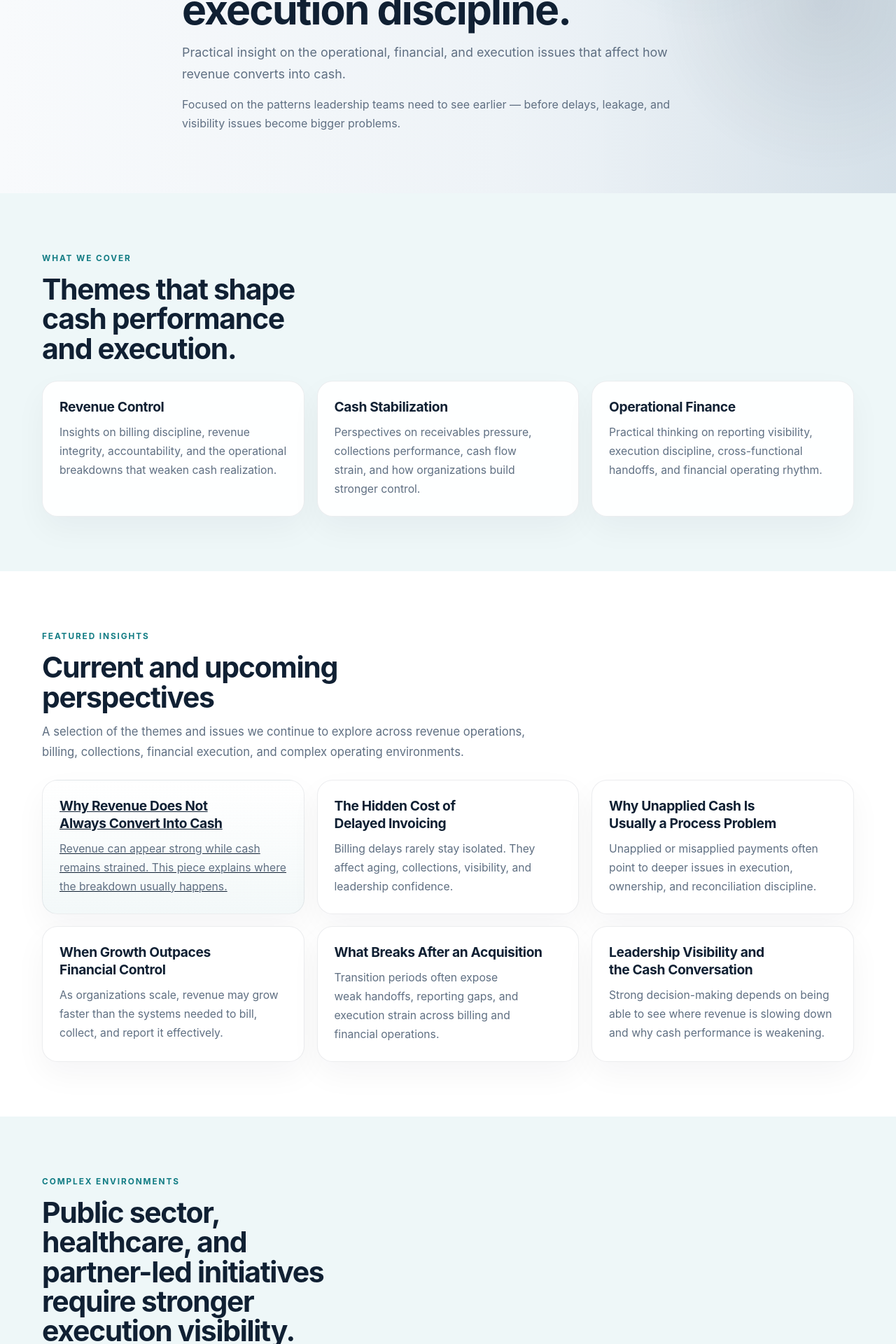
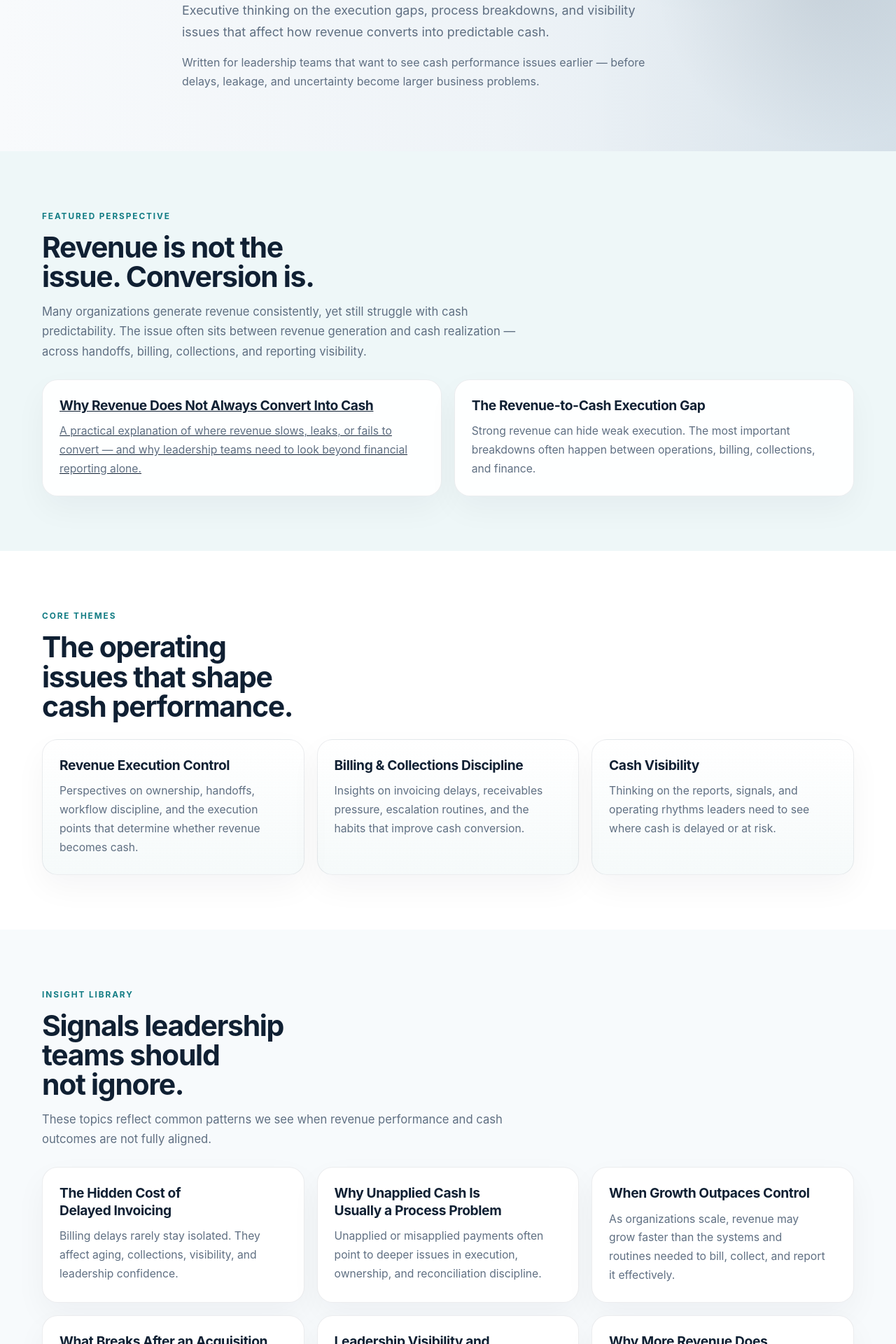
Before and after one commit to pjechete/prosperity-heritage-Advisory-Services, a Next.js app: page /insights in a window 1280 px wide. Shown: the part 400-2320 px from the top of the page at 70% size. Built offline with nearby package versions, Linux system fonts and the light colour scheme.

Commit message:
Update page.tsx

```diff
--- a/src/app/insights/page.tsx
+++ b/src/app/insights/page.tsx
@@ -2,189 +2,249 @@ import type { Metadata } from 'next'
 import Link from 'next/link'
 
 export const metadata: Metadata = {
-  title: 'Revenue Control & Cash Flow Insights | PHS Advisory',
+  title: 'Revenue Execution Control Insights | PHS Advisory',
   description:
-    'Insights on revenue control, billing, collections, financial visibility, public sector readiness, and the operational issues that affect cash performance.',
+    'Executive insights on revenue execution control, cash stabilization, billing discipline, collections execution, revenue leakage, and financial visibility.',
 }
 
 export default function InsightsPage() {
   return (
     <main>
+      {/* HERO */}
       <section className="page-hero">
         <div className="container page-hero-copy">
           <p className="eyebrow">Insights</p>
 
           <h1 className="page-title">
-            Perspectives on revenue control, cash performance, and execution discipline.
+            Perspectives on why revenue does not always become cash.
           </h1>
 
           <p className="section-copy section-copy-lg">
-            Practical insight on the operational, financial, and execution issues that affect how
-            revenue converts into cash.
+            Executive thinking on the execution gaps, process breakdowns, and
+            visibility issues that affect how revenue converts into predictable
+            cash.
           </p>
 
           <p className="hero-proof">
-            Focused on the patterns leadership teams need to see earlier — before delays,
-            leakage, and visibility issues become bigger problems.
+            Written for leadership teams that want to see cash performance
+            issues earlier — before delays, leakage, and uncertainty become
+            larger business problems.
           </p>
         </div>
       </section>
 
+      {/* FEATURED INSIGHT */}
       <section className="section section-soft">
         <div className="container">
-          <p className="section-label">What we cover</p>
+          <p className="section-label">Featured perspective</p>
 
-          <h2 className="section-title">Themes that shape cash performance and execution.</h2>
+          <h2 className="section-title">
+            Revenue is not the issue. Conversion is.
+          </h2>
 
-          <div className="card-grid three-up">
-            <div className="card card-feature">
-              <h3>Revenue Control</h3>
+          <p className="section-intro">
+            Many organizations generate revenue consistently, yet still struggle
+            with cash predictability. The issue often sits between revenue
+            generation and cash realization — across handoffs, billing,
+            collections, and reporting visibility.
+          </p>
+
+          <div className="card-grid two-up">
+            <Link
+              href="/insights/revenue-not-converting-to-cash"
+              className="card card-highlight"
+            >
+              <h3>Why Revenue Does Not Always Convert Into Cash</h3>
               <p>
-                Insights on billing discipline, revenue integrity, accountability, and the
-                operational breakdowns that weaken cash realization.
+                A practical explanation of where revenue slows, leaks, or fails
+                to convert — and why leadership teams need to look beyond
+                financial reporting alone.
               </p>
-            </div>
+            </Link>
 
-            <div className="card card-feature">
-              <h3>Cash Stabilization</h3>
+            <div className="card">
+              <h3>The Revenue-to-Cash Execution Gap</h3>
               <p>
-                Perspectives on receivables pressure, collections performance, cash flow strain,
-                and how organizations build stronger control.
-              </p>
-            </div>
-
-            <div className="card card-feature">
-              <h3>Operational Finance</h3>
-              <p>
-                Practical thinking on reporting visibility, execution discipline, cross-functional
-                handoffs, and financial operating rhythm.
+                Strong revenue can hide weak execution. The most important
+                breakdowns often happen between operations, billing, collections,
+                and finance.
               </p>
             </div>
           </div>
         </div>
       </section>
 
+      {/* CORE THEMES */}
       <section className="section">
         <div className="container">
-          <p className="section-label">Featured insights</p>
+          <p className="section-label">Core themes</p>
 
-          <h2 className="section-title">Current and upcoming perspectives</h2>
+          <h2 className="section-title">
+            The operating issues that shape cash performance.
+          </h2>
+
+          <div className="card-grid three-up">
+            <div className="card card-feature">
+              <h3>Revenue Execution Control</h3>
+              <p>
+                Perspectives on ownership, handoffs, workflow discipline, and
+                the execution points that determine whether revenue becomes
+                cash.
+              </p>
+            </div>
+
+            <div className="card card-feature">
+              <h3>Billing & Collections Discipline</h3>
+              <p>
+                Insights on invoicing delays, receivables pressure, escalation
+                routines, and the habits that improve cash conversion.
+              </p>
+            </div>
+
+            <div className="card card-feature">
+              <h3>Cash Visibility</h3>
+              <p>
+                Thinking on the reports, signals, and operating rhythms leaders
+                need to see where cash is delayed or at risk.
+              </p>
+            </div>
+          </div>
+        </div>
+      </section>
+
+      {/* INSIGHT LIBRARY */}
+      <section className="section section-light">
+        <div className="container">
+          <p className="section-label">Insight library</p>
+
+          <h2 className="section-title">
+            Signals leadership teams should not ignore.
+          </h2>
 
           <p className="section-intro">
-            A selection of the themes and issues we continue to explore across revenue operations,
-            billing, collections, financial execution, and complex operating environments.
+            These topics reflect common patterns we see when revenue performance
+            and cash outcomes are not fully aligned.
           </p>
 
-          <div className="card-grid">
-            <Link href="/insights/revenue-not-converting-to-cash" className="card card-highlight">
-              <h3>Why Revenue Does Not Always Convert Into Cash</h3>
-              <p>
-                Revenue can appear strong while cash remains strained. This piece explains where
-                the breakdown usually happens.
-              </p>
-            </Link>
-
+          <div className="card-grid three-up">
             <div className="card">
               <h3>The Hidden Cost of Delayed Invoicing</h3>
               <p>
-                Billing delays rarely stay isolated. They affect aging, collections, visibility,
-                and leadership confidence.
+                Billing delays rarely stay isolated. They affect aging,
+                collections, visibility, and leadership confidence.
               </p>
             </div>
 
             <div className="card">
               <h3>Why Unapplied Cash Is Usually a Process Problem</h3>
               <p>
-                Unapplied or misapplied payments often point to deeper issues in execution,
-                ownership, and reconciliation discipline.
+                Unapplied or misapplied payments often point to deeper issues in
+                execution, ownership, and reconciliation discipline.
               </p>
             </div>
 
             <div className="card">
-              <h3>When Growth Outpaces Financial Control</h3>
+              <h3>When Growth Outpaces Control</h3>
               <p>
-                As organizations scale, revenue may grow faster than the systems needed to bill,
-                collect, and report it effectively.
+                As organizations scale, revenue may grow faster than the systems
+                and routines needed to bill, collect, and report it effectively.
               </p>
             </div>
 
             <div className="card">
               <h3>What Breaks After an Acquisition</h3>
               <p>
-                Transition periods often expose weak handoffs, reporting gaps, and execution strain
-                across billing and financial operations.
+                Transition periods often expose weak handoffs, reporting gaps,
+                and execution strain across billing and financial operations.
               </p>
             </div>
 
             <div className="card">
               <h3>Leadership Visibility and the Cash Conversation</h3>
               <p>
-                Strong decision-making depends on being able to see where revenue is slowing down
-                and why cash performance is weakening.
+                Strong decisions depend on seeing where revenue is slowing down,
+                what is at risk, and why cash performance is weakening.
+              </p>
+            </div>
+
+            <div className="card">
+              <h3>Why More Revenue Does Not Always Reduce Pressure</h3>
+              <p>
+                Growth can increase stress when revenue volume rises faster than
+                execution discipline, controls, and cash visibility.
               </p>
             </div>
           </div>
         </div>
       </section>
 
+      {/* EXECUTION ENVIRONMENTS */}
       <section className="section section-soft">
         <div className="container">
           <p className="section-label">Complex environments</p>
 
           <h2 className="section-title">
-            Public sector, healthcare, and partner-led initiatives require stronger execution visibility.
+            Where complexity increases the need for execution visibility.
           </h2>
 
           <p className="section-intro">
-            In public sector, healthcare, and partner-led initiatives, performance issues often
-            appear through funding accountability, implementation gaps, stakeholder misalignment,
-            weak reporting, and unclear ownership.
+            In healthcare, public sector, and partner-led initiatives,
+            performance issues often appear through implementation gaps,
+            stakeholder misalignment, unclear ownership, weak reporting, and
+            funding accountability pressure.
           </p>
 
           <div className="card-grid three-up">
             <div className="card">
-              <h3>Public sector readiness</h3>
+              <h3>Healthcare Transformation</h3>
               <p>
-                Thinking on financial controls, funding accountability, reporting discipline, and
-                execution structure in public and quasi-government environments.
+                Perspectives on revenue cycle, operational workflows,
+                implementation readiness, and financial visibility across
+                healthcare initiatives.
               </p>
             </div>
 
             <div className="card">
-              <h3>Healthcare transformation</h3>
+              <h3>Public Sector Readiness</h3>
               <p>
-                Perspectives on revenue cycle, operational workflows, implementation readiness, and
-                financial visibility across healthcare initiatives.
+                Thinking on financial controls, reporting discipline, execution
+                structure, and accountability in public and quasi-government
+                environments.
               </p>
             </div>
 
             <div className="card">
-              <h3>Partner-led execution</h3>
+              <h3>Partner-Led Execution</h3>
               <p>
-                Practical insight on how advisory, market development, financial controls, and
-                operational execution come together in strategic partnerships.
+                Practical insight on how advisory support, market development,
+                financial controls, and operational execution come together in
+                strategic partnerships.
               </p>
             </div>
           </div>
         </div>
       </section>
 
+      {/* CTA */}
       <section className="cta-section">
         <div className="narrow">
           <div className="cta-box">
             <p className="eyebrow">Next step</p>
 
-            <h2>Seeing similar patterns in your organization?</h2>
+            <h2>
+              If these patterns feel familiar, the issue may already be visible
+              in your revenue-to-cash process.
+            </h2>
 
             <p>
-              If the issues explored here feel familiar, the next step may be understanding where
-              your own revenue process, reporting visibility, or execution structure is slowing
-              down.
+              We help leadership teams identify where revenue is slowing,
+              leaking, or failing to convert into predictable cash — and what
+              needs to change.
             </p>
 
             <div className="hero-actions center-buttons">
               <Link href="/contact" className="btn btn-primary">
-                Schedule a Diagnostic
+                Schedule a Revenue Diagnostic
               </Link>
 
               <Link href="/services" className="btn btn-secondary">
```
